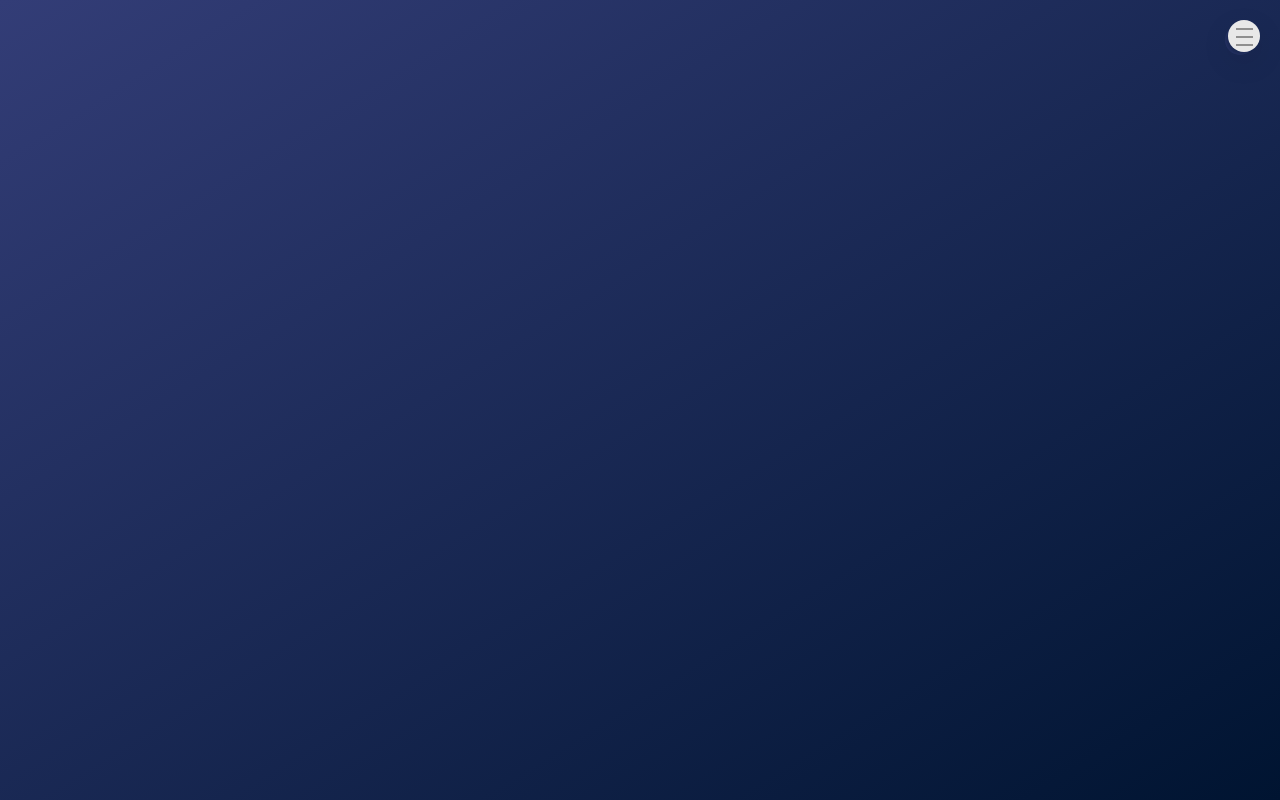
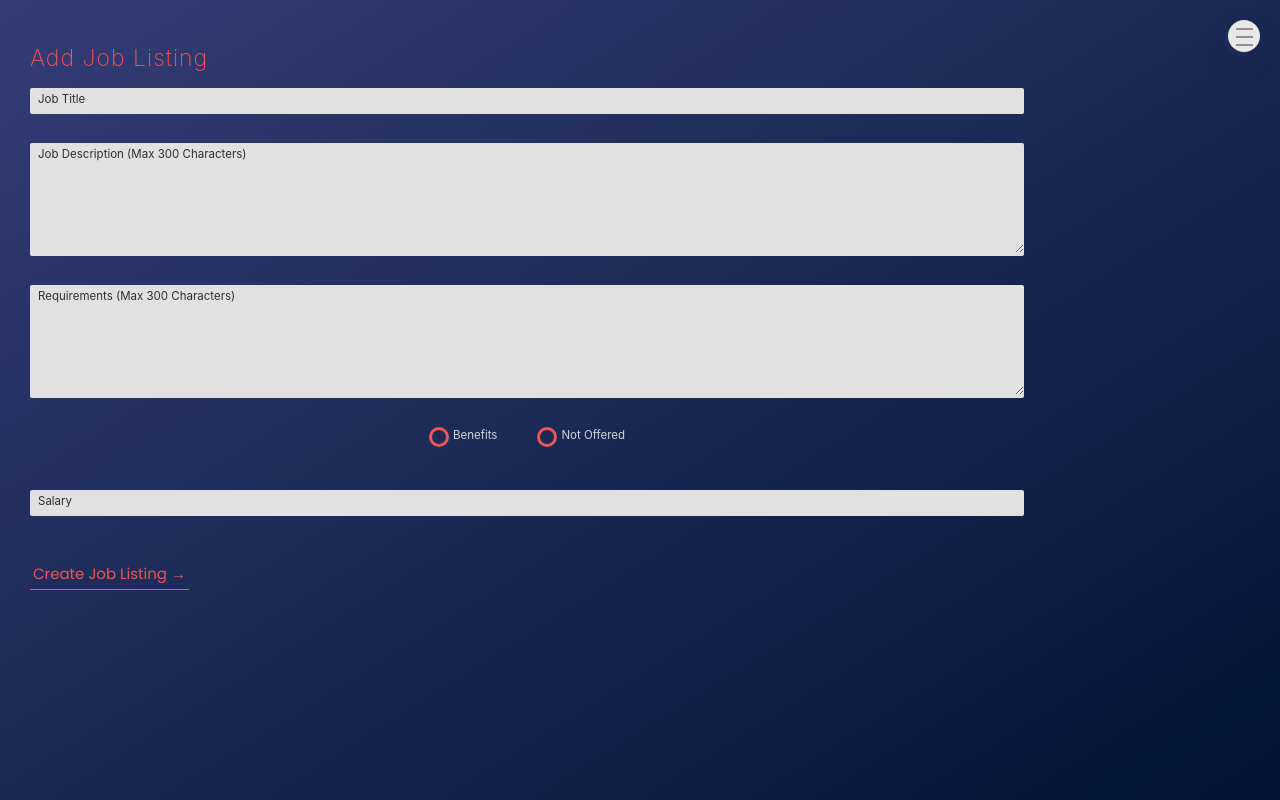
Before and after one commit to MLogan1998/seekr-client, a React (Create React App) app: page /joblisting in a window 1280 px wide. Built offline with nearby package versions, Linux system fonts and the light colour scheme; no server answers; sample sign-in values are in the browser's storage.

Commit message:
employer forms complete

```diff
--- a/src/components/ApplicationViews.js
+++ b/src/components/ApplicationViews.js
@@ -10,12 +10,14 @@ import { ProfileForm } from "./profile/ProfileForm"
 import { EmployerProvider } from './employer/EmployerProvider'
 import { CompanyForm } from "./employer/CompanyForm"
 import { EmployerProfileForm } from "./employer/EmployerProfileForm"
+import { JobListingForm } from './employer/JobListingForm'
 
 export const ApplicationViews = () => {
         return <>
                     <UserProvider>
                         <ProfileProvider>
                             <EmployerProvider>
+                                <Route exact path="/joblisting" render={props => <JobListingForm {...props} />} />
                                 <Route exact path="/employerprofile" render={props => <EmployerProfileForm {...props} />} />
                                 <Route exact path="/company" render={props => <CompanyForm {...props} />} />
                                 <Route exact path="/profile" render={props => <ProfileForm {...props} />} />
--- a/src/components/auth/Register.js
+++ b/src/components/auth/Register.js
@@ -96,7 +96,7 @@ export const Register = props => {
           <div className="form__group radio__container"  ref={isSeeker}>
             <div className="form__radio-group">
                 <input id="small" type="radio" className="form__radio-input" name="size" value={true} onChange={handleRadio}  />
-                <label htmlFor="small" className="form__radio-label">
+                <label htmlFor="small" className="form__radio-label mrs">
                     <span className="form__radio-button"></span>
                     Seeker
                 </label>
--- a/src/components/employer/CompanyForm.js
+++ b/src/components/employer/CompanyForm.js
@@ -1,18 +1,26 @@
 import React, { useState, useContext, useEffect } from 'react';
 import { storage } from '../firebaseConfig';
 import { EmployerContext } from './EmployerProvider'
+import { UserContext } from '../auth/UserProvider'
 
 export const CompanyForm = (props) => {
-  const { employer, getEmployerByUserId } = useContext(EmployerContext)
+  const { employer, getEmployerByUserId, createCompanyProfile} = useContext(EmployerContext)
+  const { user, updateUser, getUserById } = useContext(UserContext)
   const [ companyImageUrl, setCompanyImageUrl] = useState(false)
   const [ companyImage, setCompanyImage] = useState(null)
   const [ currentCompany, setCurrentCompany] = useState({
-    user: "",
-    companyLogo: ""
+    employerProfile: "",
+    companyName: "",
+    companyLogo: "",
+    companyBio: "",
   })
 
 
   const userId = localStorage.getItem("user_id")
+
+  useEffect(() => {
+    getUserById(userId)
+  }, [])
 
   useEffect(() => {
     getEmployerByUserId(userId)
@@ -20,7 +28,6 @@ export const CompanyForm = (props) => {
 
   const employerProfileId = employer && employer.results ? employer.results[0].id : ''
 
-  console.log(employerProfileId)
 
   const handleCompanyImage = (e) => {
     e.preventDefault()
@@ -28,6 +35,35 @@ export const CompanyForm = (props) => {
     setCompanyImageUrl(false)
     setCompanyImage(file);
   }
+
+  const handleControlledInputChange = (event) => {
+    const newCompanyProfileState = Object.assign({}, currentCompany)
+    newCompanyProfileState[event.target.name] = event.target.value
+    setCurrentCompany(newCompanyProfileState)
+  }
+
+
+  const handleSubmit = (e) => {
+    e.preventDefault()
+    createCompanyProfile({
+      employer_profile: employerProfileId,
+      company_name: currentCompany.companyName,
+      company_logo: currentCompany.companyLogo,
+      company_bio: currentCompany.companyBio
+
+    })
+    .then(() => updateUser({
+      user: parseInt(userId),
+      is_seeker: user.is_seeker,
+      has_company: true,
+      has_profile: user.has_profile,
+      has_listing: user.has_listing,
+      first_name: user.first_name,
+      last_name: user.last_name
+    }))
+    .then(() => props.history.push("/home"))
+  }
+
 
   const companyImageUpload = (e) => {
     const newCompanyProfileState = Object.assign({}, currentCompany)
@@ -53,9 +89,9 @@ export const CompanyForm = (props) => {
     <div className="profile__container">
       <h1 className="list__heading--text mbl">Add Company</h1>
       <div className="profile__form">
-        <form className="form" autoComplete="off">
+        <form className="form" autoComplete="off" onSubmit={handleSubmit}>
           <div className="form__group">
-            <input name="companyName" type="text" className="form__input form__input-profile" placeholder="Company Name"required></input>
+            <input name="companyName" type="text" className="form__input form__input-profile" placeholder="Company Name" onChange={handleControlledInputChange} required></input>
             <label htmlFor="companyName" className="form__label">Company Name</label>
           </div>
           <div className="form__group">
@@ -66,9 +102,10 @@ export const CompanyForm = (props) => {
             <label htmlFor="companyLogo" className="form__label">Company Logo</label>
           </div>
           <div className="form__group">
-              <textarea name="bio" rows="6" className="form__input form__input-profile" placeholder="Company Bio (Max 300 Characters)" required></textarea>
-              <label htmlFor="bio" className="form__label">Company Bio</label>
+              <textarea name="companyBio" rows="6" className="form__input form__input-profile" placeholder="Company Bio (Max 300 Characters)" onChange={handleControlledInputChange} required></textarea>
+              <label htmlFor="companyBio" className="form__label">Company Bio</label>
           </div>
+          <button className="button__primary mtl" type="submit">Add Company &rarr;</button>
         </form>
       </div>
     </div>
--- a/src/components/employer/EmployerProfileForm.js
+++ b/src/components/employer/EmployerProfileForm.js
@@ -80,7 +80,7 @@ export const EmployerProfileForm = (props) => {
             </div>
           <label htmlFor="projectImg" className="form__label">Project Screenshot</label>
           </div>
-          <button className="button__primary mtl" type="submit">Add Company &rarr;</button>
+          <button className="button__primary mtl" type="submit">Add Profile &rarr;</button>
         </form>
       </div>
     </div>
--- /dev/null
+++ b/src/components/employer/JobListingForm.js
@@ -0,0 +1,104 @@
+import React, { useState, useContext, useEffect } from 'react';
+import { EmployerContext } from './EmployerProvider'
+import { UserContext } from '../auth/UserProvider'
+
+export const JobListingForm = (props) => {
+  const benefits = React.createRef()
+  const [ bennies, setBennies ] = useState()
+  const { user, updateUser, getUserById } = useContext(UserContext)
+  const { employer, getEmployerByUserId, createJobListing } = useContext(EmployerContext)
+  const [ currentJob, setCurrentJob] = useState({
+    jobTitle: "",
+    jobDescription: "",
+    requirements: "",
+    salary: "",
+  })
+
+  const userId = localStorage.getItem("user_id")
+
+  useEffect(() => {
+    getUserById(userId)
+  }, [])
+
+  useEffect(() => {
+    getEmployerByUserId(userId)
+  }, [])
+
+  const employerProfileId = employer && employer.results ? employer.results[0].id : ''
+
+  const handleRadio = (e) => {
+    setBennies(e.target.value)
+  }
+
+  const handleControlledInputChange = (event) => {
+    const newJobListing = Object.assign({}, currentJob)
+    newJobListing[event.target.name] = event.target.value
+    setCurrentJob(newJobListing)
+  }
+
+  const handleSubmit = (e) => {
+    e.preventDefault()
+    createJobListing({
+      employer: employerProfileId,
+      job_description: currentJob.jobDescription,
+      salary: currentJob.salary,
+      benefits: bennies,
+      requirements: currentJob.requirements,
+      job_title: currentJob.jobTitle
+    })
+    .then(() => updateUser({
+      user: parseInt(userId),
+      is_seeker: user.is_seeker,
+      has_company: user.has_company,
+      has_profile: user.has_profile,
+      has_listing: true,
+      first_name: user.first_name,
+      last_name: user.last_name
+    }))
+    .then(() => props.history.push("/home"))
+  }
+
+
+  return (
+    <div className="profile__container">
+      <h1 className="list__heading--text mbl">Add Job Listing</h1>
+      <div className="profile__form">
+        <form className="form" autoComplete="off" onSubmit={handleSubmit}>
+          <div className="form__group">
+            <input name="jobTitle" type="text" className="form__input form__input-profile" placeholder="Job Title" onChange={handleControlledInputChange} required></input>
+            <label htmlFor="jobTitle" className="form__label">Job Title</label>
+          </div>
+          <div className="form__group">
+              <textarea name="jobDescription" rows="6" className="form__input form__input-profile" placeholder="Job Description (Max 300 Characters)" onChange={handleControlledInputChange}  required></textarea>
+              <label htmlFor="jobDescription" className="form__label">Job Description</label>
+          </div>
+          <div className="form__group">
+              <textarea name="requirements" rows="6" className="form__input form__input-profile" placeholder="Requirements (Max 300 Characters)" onChange={handleControlledInputChange}  required></textarea>
+              <label htmlFor="requirements" className="form__label">Requirements</label>
+          </div>
+          <div className="form__group radio__container"  ref={benefits}>
+            <div className="form__radio-group">
+                <input id="small" type="radio" className="form__radio-input" name="bennies" value={true} onChange={handleRadio}/>
+                <label htmlFor="small" className="form__radio-label mrl">
+                    <span className="form__radio-button"></span>
+                    Benefits
+                </label>
+            </div>
+            <div className="form__radio-group u-margin-bottom-4">
+                <input id="large" type="radio" className="form__radio-input" name="bennies" value={false} onChange={handleRadio}/>
+                <label htmlFor="large" className="form__radio-label">
+                    <span className="form__radio-button"></span>
+                    Not Offered
+                </label>
+            </div>
+          </div>
+          <div className="form__group">
+            <input name="salary" type="text" className="form__input form__input-profile" placeholder="Salary" onChange={handleControlledInputChange} required></input>
+            <label htmlFor="salary" className="form__label">Salary</label>
+          </div>
+          <button className="button__primary mtl" type="submit">Create Job Listing &rarr;</button>
+        </form>
+      </div>
+    </div>
+  )
+}
--- a/src/components/home/EmployerHome.js
+++ b/src/components/home/EmployerHome.js
@@ -6,6 +6,7 @@ export const EmployerHome = props => {
   const { user, getUserById } = useContext(UserContext)
 
   const userId = localStorage.getItem("user_id")
+
 
   useEffect(() => {
     getUserById(userId)
@@ -32,23 +33,33 @@ export const EmployerHome = props => {
           </div>
         </div>
         <div className="list__item">
-          <div className="list__heading">
+        <div className="list__heading">
+            {user.has_company ?
+            <div className="list__heading--circles list__heading--numbers">2</div>
+            :
             <div className="list__heading--circle list__heading--number">2</div>
-            <h1 className="list__heading--text">Your Company</h1>
+            }
+            <h1 className="list__heading--text">Create Company</h1>
           </div>
           <div className="list__text-container">
             <p className="list__description">Tell us a little about your company. Where are you located? What is your mission? What are your core values?
-            { user.has_profile? <Link className="list__item--link" to="/company" >Add Your Profile &rarr;</Link> : ''}
+            { user.has_company && user.has_profile ? '' : user.has_profile ? <Link className="list__item--link" to="/company" >Add Your Company  &rarr;</Link> : ''}
             </p>
           </div>
         </div>
         <div className="list__item">
           <div className="list__heading">
+          {user.has_listing ?
+            <div className="list__heading--circles list__heading--numbers">3</div>
+            :
             <div className="list__heading--circle list__heading--number">3</div>
+            }
             <h1 className="list__heading--text">Add Job Listing</h1>
           </div>
           <div className="list-text-container">
-            <p className="list__description">Add your job listing to seekr. What are you looking for in a developer? Front-End? Back-End? Full Stack?</p>
+            <p className="list__description">Add your job listing to seekr. What are you looking for in a developer? Front-End? Back-End? Full Stack?
+            { user.has_listing && user.has_company ?  '' : user.has_company? <Link className="list__item--link" to="/joblisting" >Add Job Listing  &rarr;</Link> : ''}
+            </p>
           </div>
         </div>
         <div className="list__item">
@@ -69,6 +80,7 @@ export const EmployerHome = props => {
             <p className="list__description">Whoohoo! Seekr will let you know when you have matched with a job seeker, and you can begin communicating with them.</p>
           </div>
         </div>
+        { user.has_listing ? <Link className="list__link" to="/profile">start swiping &rarr;</Link> : '' }
       </div>
   )
 }
--- a/src/styles/abstracts/_variables.scss
+++ b/src/styles/abstracts/_variables.scss
@@ -16,3 +16,6 @@ $primary-green:  rgb(0, 187, 0);
 .mts { margin-top: .5rem; }
 .mtm { margin-top: 1rem; }
 .mtl { margin-top: 1.5rem !important; }
+
+.mrs {margin-right: 1rem;}
+.mrl {margin-right: 4rem;}
--- a/src/styles/components/_form.scss
+++ b/src/styles/components/_form.scss
@@ -104,7 +104,7 @@
 
 .radio__container {
   display: flex;
-  justify-content: space-between;
+  justify-content: center;
   align-items: center;
   margin-bottom: 4rem !important;
 }
--- a/src/styles/layout/_homescreen.scss
+++ b/src/styles/layout/_homescreen.scss
@@ -95,14 +95,14 @@
   &__link {
     text-transform: lowercase;
     font-size: 2.2rem;
-    color: $primary-red;
+    color: $primary-green;
     letter-spacing: .2rem;
     text-decoration: none;
 
     &:hover,
     &:visited,
     &:active {
-      color: $primary-red;
+      color: $primary-green;
       text-decoration: none;
     }
   }
```
Also changed, not shown: src/components/employer/EmployerProvider.js (+28 -1 lines).
